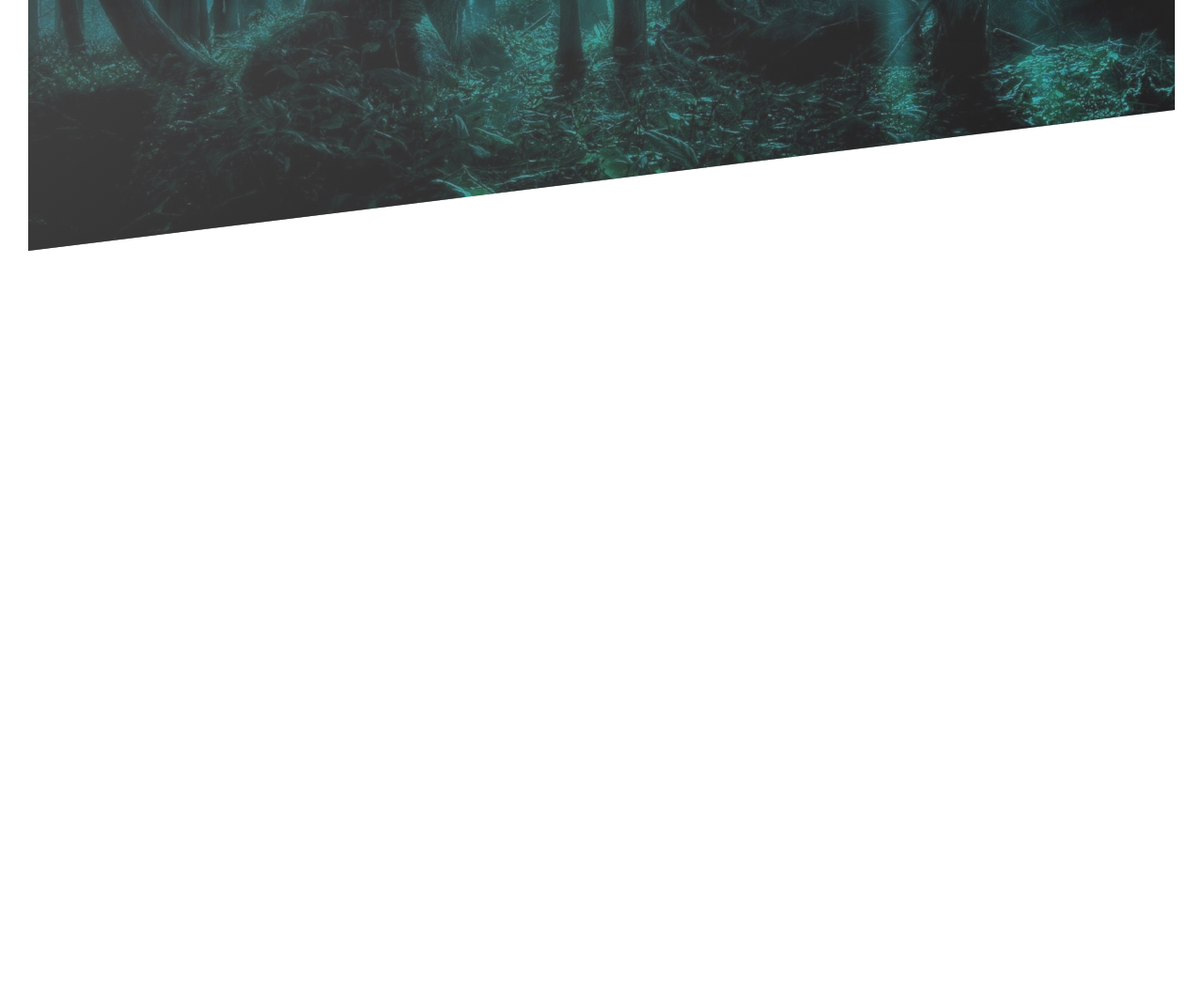
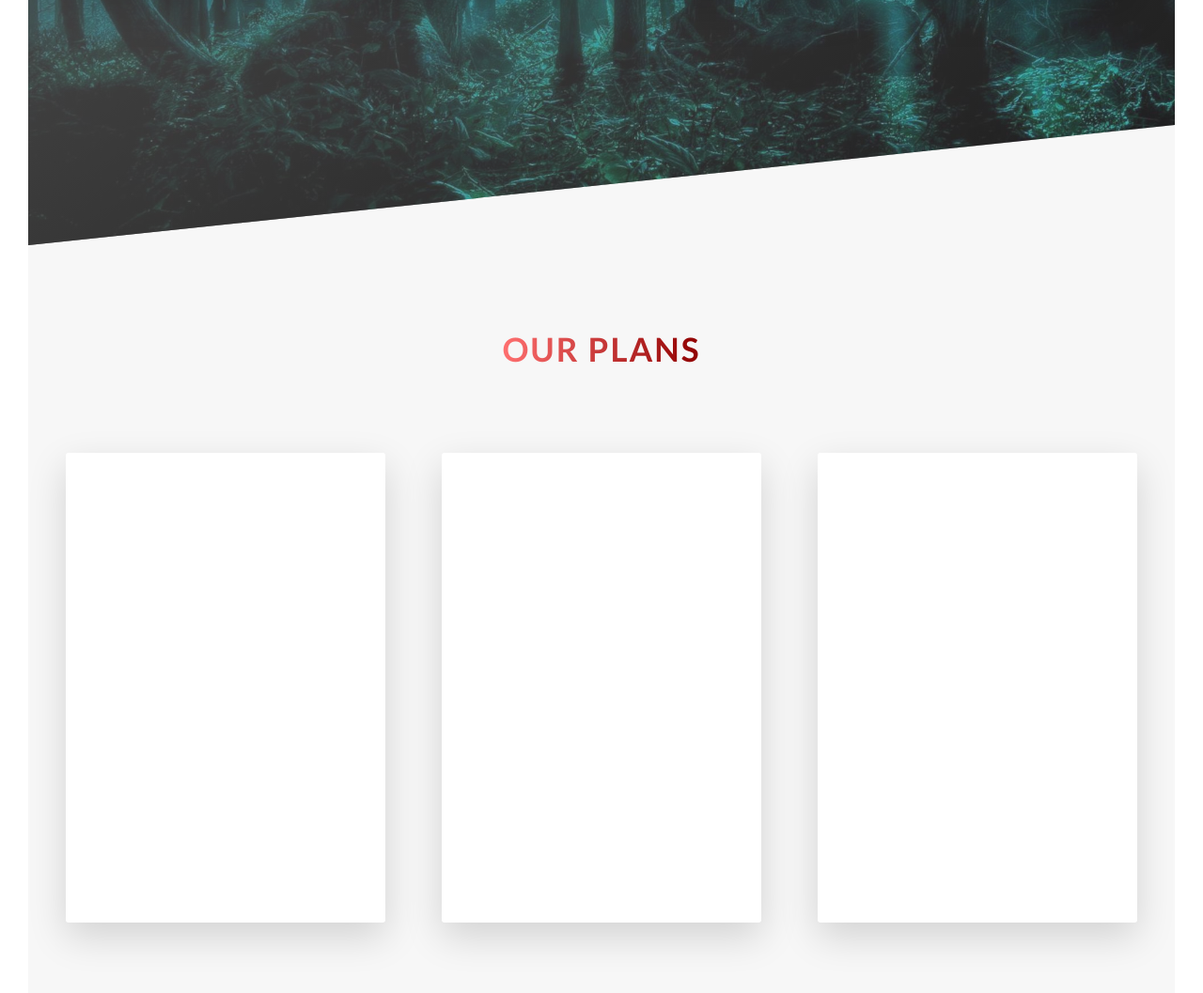
Before and after one commit to Dibyajyoti-Pradhan/Iris, a website: page index.html in a window 1280 px wide. Shown: the part 1905-2962 px from the top of the page at 94% size. Before the commit the page ends 2172 px from the top, so only its background shows below. Drawn offline with Linux system fonts and the light colour scheme.

Commit message:
Added rotating cards

```diff
--- a/index.html
+++ b/index.html
@@ -123,6 +123,38 @@
           </div>
         </div>
       </section>
+      <section class="section-plans">
+        <div class="u-center-text u-margin-bottom-big">
+          <h2 class="heading-secondary">Our plans</h2>
+        </div>
+
+        <div class="row">
+          <div class="col-1-of-3">
+            <div class="card">
+              <div class="card__side card__side--front">Grass</div>
+              <div class="card__side card__side--back card__side--back-1">
+                Grass
+              </div>
+            </div>
+          </div>
+          <div class="col-1-of-3">
+            <div class="card">
+              <div class="card__side card__side--front">Fire</div>
+              <div class="card__side card__side--back card__side--back-2">
+                Fire
+              </div>
+            </div>
+          </div>
+          <div class="col-1-of-3">
+            <div class="card">
+              <div class="card__side card__side--front">Water</div>
+              <div class="card__side card__side--back card__side--back-3">
+                Water
+              </div>
+            </div>
+          </div>
+        </div>
+      </section>
     </main>
   </body>
 </html>
--- a/sass/abstracts/_variables.scss
+++ b/sass/abstracts/_variables.scss
@@ -6,6 +6,12 @@ $color-grey-light-1: #f7f7f7;
 $color-white-light: #ffffff;
 $color-yellow-normal: #fff67d;
 $color-yellow-dark: #fff780;
+$color-yellow-darker: #ffb900;
+$color-orange-normal: #ff7730;
+$color-blue-normal: #2998ff;
+$color-blue-dark: #276aaa;
+$color-green-normal: #22ca22;
+$color-green-dark: #338a33;
 $color-red-light: #ff7070;
 $color-red-medium: #e22020;
 $color-red-dark: #8f0000;
--- /dev/null
+++ b/sass/components/_card.scss
@@ -0,0 +1,53 @@
+.card {
+  perspective: 150rem;
+  -moz-perspective: 150rem;
+  height: 50rem;
+  position: relative;
+
+  &__side {
+    color: #fff;
+    font-size: 2rem;
+    height: 50rem;
+    transition: all 0.8s ease;
+    position: absolute;
+    top: 0;
+    left: 0;
+    width: 100%;
+    backface-visibility: hidden;
+    border-radius: 3px;
+    box-shadow: 0 1.5rem 4rem rgba($color-black-normal, 0.15);
+    &--front {
+      background-color: $color-white-light;
+    }
+    &--back {
+      transform: rotateY(180deg);
+      &-1 {
+        background-image: linear-gradient(
+          to right bottom,
+          $color-green-normal,
+          $color-green-dark
+        );
+      }
+      &-2 {
+        background-image: linear-gradient(
+          to right bottom,
+          $color-yellow-darker,
+          $color-orange-normal
+        );
+      }
+      &-3 {
+        background-image: linear-gradient(
+          to right bottom,
+          $color-blue-normal,
+          $color-blue-dark
+        );
+      }
+    }
+  }
+  &:hover &__side--front {
+    transform: rotateY(-180deg);
+  }
+  &:hover &__side--back {
+    transform: rotateY(0);
+  }
+}
--- a/sass/main.scss
+++ b/sass/main.scss
@@ -7,6 +7,7 @@
 @import "base/typography";
 @import "base/utilities";
 @import "components/buttons";
+@import "components/card";
 @import "components/composition";
 @import "components/feature-box";
 @import "layout/grid";
--- a/sass/pages/_home.scss
+++ b/sass/pages/_home.scss
@@ -13,9 +13,15 @@
     ),
     url(../img/pok-4.jpg);
   background-size: cover;
-  transform: skewY(-7deg);
-  margin-top: -11rem;
+  transform: skewY(-6deg);
+  margin-top: -10.5rem;
   & > * {
-    transform: skewY(7deg);
+    transform: skewY(6deg);
   }
 }
+
+.section-plans {
+  background-color: $color-grey-light-1;
+  padding: 25rem 0 50rem 0;
+  margin-top: -10.5rem;
+}
```
Also changed, not shown: css/style.css.
